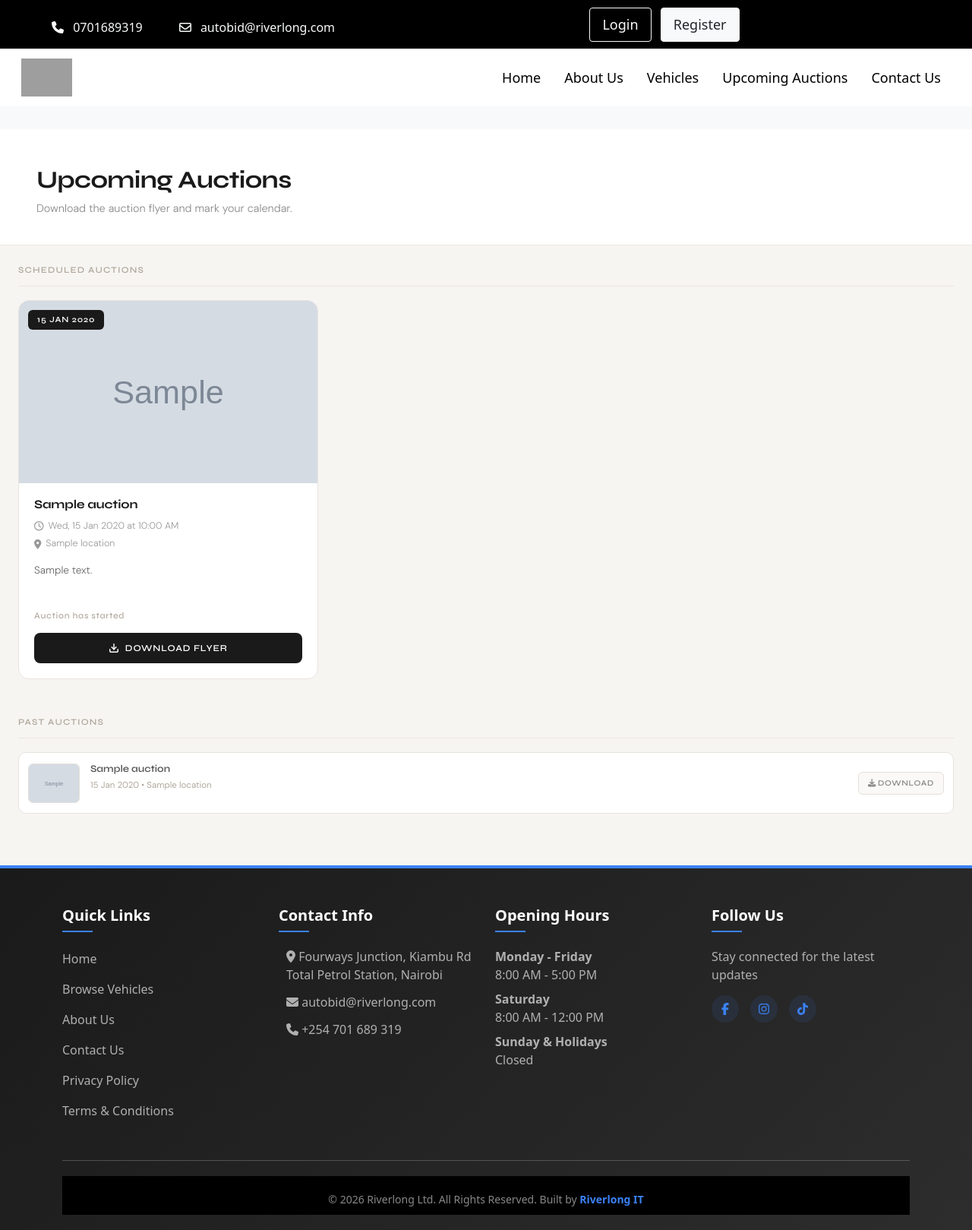
After one commit to martinmbogo-254/Autobid-Deployed, a Django app: template vehicles/templates/vehicles/upcoming_auctions.html in a window 1280 px wide. The commit adds this page. Shown: the whole page at 76% size. Run offline with Django 5.2, Linux system fonts and the light colour scheme; the template is opened without the code that fills it: most values are stand-ins (such as "Sample title", 1, 10 or a date in 2020); grey boxes marked "Sample" are stand-in pictures; some libraries are stand-ins or nearby versions; grey boxes are pictures that could not be loaded.

Commit message:
Added Upcoming auctions functionality

```diff
--- /dev/null
+++ b/vehicles/static/vehicles/css/upcomingauctions.css
@@ -0,0 +1,295 @@
+@import url('https://fonts.googleapis.com/css2?family=Syne:wght@500;600;700&family=DM+Sans:wght@300;400;500&display=swap');
+
+.auctions-page {
+    font-family: 'DM Sans', sans-serif;
+    background: #f7f5f2;
+    min-height: 80vh;
+    padding-bottom: 60px;
+}
+
+/* ── Header ── */
+.auctions-header {
+    background: #fff;
+    border-bottom: 1px solid #ebe8e3;
+    padding: 48px 24px 36px;
+}
+.auctions-eyebrow {
+    font-family: 'Syne', sans-serif;
+    font-size: 0.72rem;
+    font-weight: 600;
+    letter-spacing: 0.12em;
+    text-transform: uppercase;
+    color: #b0a89c;
+    margin-bottom: 8px;
+}
+.auctions-title {
+    font-family: 'Syne', sans-serif;
+    font-size: 2rem;
+    font-weight: 700;
+    color: #1a1a1a;
+    margin: 0 0 8px;
+    letter-spacing: -0.02em;
+}
+.auctions-sub {
+    font-size: 0.9rem;
+    color: #888;
+    font-weight: 300;
+    margin: 0;
+}
+
+/* ── Section label ── */
+.section-label {
+    font-family: 'Syne', sans-serif;
+    font-size: 0.72rem;
+    font-weight: 600;
+    letter-spacing: 0.1em;
+    text-transform: uppercase;
+    color: #b0a89c;
+    margin-bottom: 18px;
+    padding-bottom: 12px;
+    border-bottom: 1px solid #ebe8e3;
+}
+
+/* ── Auction Card ── */
+.auction-card {
+    background: #fff;
+    border: 1px solid #e8e4df;
+    border-radius: 14px;
+    overflow: hidden;
+    transition: box-shadow 0.2s ease, transform 0.2s ease;
+    height: 100%;
+    display: flex;
+    flex-direction: column;
+    margin-bottom: 24px;
+}
+.auction-card:hover {
+    box-shadow: 0 8px 32px rgba(0,0,0,0.09);
+    transform: translateY(-3px);
+}
+
+.auction-img-wrap {
+    position: relative;
+    overflow: hidden;
+    cursor: zoom-in;
+}
+.auction-img {
+    width: 100%;
+    height: 240px;
+    object-fit: cover;
+    display: block;
+    transition: transform 0.3s ease;
+}
+.auction-card:hover .auction-img { transform: scale(1.03); }
+
+.auction-date-badge {
+    position: absolute;
+    top: 12px;
+    left: 12px;
+    background: #1a1a1a;
+    color: #fff;
+    font-family: 'Syne', sans-serif;
+    font-size: 0.68rem;
+    font-weight: 600;
+    letter-spacing: 0.08em;
+    text-transform: uppercase;
+    padding: 5px 12px;
+    border-radius: 6px;
+}
+
+.auction-card-body {
+    padding: 18px 20px 20px;
+    display: flex;
+    flex-direction: column;
+    flex: 1;
+}
+
+.auction-card-title {
+    font-family: 'Syne', sans-serif;
+    font-size: 1rem;
+    font-weight: 700;
+    color: #1a1a1a;
+    margin: 0 0 8px;
+    letter-spacing: -0.01em;
+    line-height: 1.3;
+}
+
+.auction-meta {
+    font-size: 0.78rem;
+    color: #999;
+    font-weight: 300;
+    margin-bottom: 5px;
+    display: flex;
+    align-items: center;
+    gap: 6px;
+}
+.auction-meta i { color: #c0b8b0; font-size: 0.72rem; }
+
+.auction-desc {
+    font-size: 0.85rem;
+    color: #666;
+    font-weight: 300;
+    line-height: 1.6;
+    margin: 10px 0 16px;
+    flex: 1;
+}
+
+/* Countdown */
+.auction-countdown {
+    font-family: 'Syne', sans-serif;
+    font-size: 0.72rem;
+    font-weight: 600;
+    letter-spacing: 0.06em;
+    color: #d94f4f;
+    margin-bottom: 14px;
+    display: flex;
+    align-items: center;
+    gap: 6px;
+}
+.countdown-dot {
+    width: 6px;
+    height: 6px;
+    background: #d94f4f;
+    border-radius: 50%;
+    flex-shrink: 0;
+    animation: blink 1.2s ease-in-out infinite;
+}
+@keyframes blink {
+    0%, 100% { opacity: 1; }
+    50%       { opacity: 0.2; }
+}
+
+/* Download button */
+.btn-download {
+    font-family: 'Syne', sans-serif;
+    font-weight: 600;
+    font-size: 0.75rem;
+    letter-spacing: 0.07em;
+    text-transform: uppercase;
+    background: #1a1a1a;
+    color: #fff;
+    border: none;
+    border-radius: 8px;
+    padding: 11px 18px;
+    display: inline-flex;
+    align-items: center;
+    justify-content: center;
+    gap: 8px;
+    text-decoration: none;
+    width: 100%;
+    transition: opacity 0.18s ease;
+}
+.btn-download:hover { opacity: 0.8; color: #fff; text-decoration: none; }
+
+/* ── Empty state ── */
+.empty-auctions {
+    text-align: center;
+    padding: 64px 24px;
+    background: #fff;
+    border: 1px solid #ebe8e3;
+    border-radius: 14px;
+    color: #c0b8b0;
+}
+.empty-auctions svg { margin-bottom: 14px; }
+.empty-auctions p   { font-size: 0.9rem; margin: 0; }
+
+/* ── Past auctions ── */
+.past-row {
+    background: #fff;
+    border: 1px solid #e8e4df;
+    border-radius: 10px;
+    display: flex;
+    align-items: center;
+    gap: 14px;
+    padding: 12px;
+    margin-bottom: 8px;
+    transition: background 0.15s ease;
+}
+.past-row:hover { background: #faf9f7; }
+
+.past-thumb {
+    width: 68px;
+    height: 52px;
+    object-fit: cover;
+    border-radius: 6px;
+    border: 1px solid #e4e0da;
+    flex-shrink: 0;
+}
+
+.past-info { flex: 1; min-width: 0; }
+.past-title {
+    font-family: 'Syne', sans-serif;
+    font-size: 0.82rem;
+    font-weight: 600;
+    color: #555;
+    white-space: nowrap;
+    overflow: hidden;
+    text-overflow: ellipsis;
+    margin-bottom: 2px;
+}
+.past-date { font-size: 0.72rem; color: #b0a89c; }
+
+.btn-past-dl {
+    font-family: 'Syne', sans-serif;
+    font-size: 0.65rem;
+    font-weight: 600;
+    letter-spacing: 0.06em;
+    text-transform: uppercase;
+    background: #faf9f7;
+    border: 1px solid #e4e0da;
+    color: #888;
+    border-radius: 6px;
+    padding: 6px 12px;
+    text-decoration: none;
+    white-space: nowrap;
+    flex-shrink: 0;
+    transition: all 0.15s ease;
+}
+.btn-past-dl:hover { background: #1a1a1a; color: #fff; border-color: #1a1a1a; text-decoration: none; }
+
+/* ── Lightbox ── */
+#auc-lightbox {
+    position: fixed;
+    inset: 0;
+    background: rgba(0,0,0,0.92);
+    z-index: 2000;
+    display: flex;
+    align-items: center;
+    justify-content: center;
+    opacity: 0;
+    pointer-events: none;
+    transition: opacity 0.25s ease;
+    padding: 16px;
+}
+#auc-lightbox.open { opacity: 1; pointer-events: all; }
+
+#auc-lb-img {
+    max-width: 90vw;
+    max-height: 88vh;
+    object-fit: contain;
+    border-radius: 8px;
+    box-shadow: 0 24px 64px rgba(0,0,0,0.6);
+}
+
+.auc-lb-close {
+    position: fixed;
+    top: 18px;
+    right: 18px;
+    width: 38px;
+    height: 38px;
+    border-radius: 50%;
+    background: rgba(255,255,255,0.12);
+    border: 1px solid rgba(255,255,255,0.2);
+    color: #fff;
+    cursor: pointer;
+    display: flex;
+    align-items: center;
+    justify-content: center;
+    transition: background 0.15s ease;
+    z-index: 2001;
+}
+.auc-lb-close:hover { background: rgba(255,255,255,0.25); }
+
+@media (max-width: 768px) {
+    .auctions-header { padding: 32px 16px 24px; }
+    .auction-img { height: 200px; }
+}
--- a/vehicles/templates/vehicles/base.html
+++ b/vehicles/templates/vehicles/base.html
@@ -184,6 +184,9 @@
                         <li class="nav-item">
                             <a class="nav-link" href="{% url 'available_vehicles' %}">Vehicles</a>
                         </li>
+                         <li class="nav-item">
+                            <a class="nav-link" href="{% url 'upcoming_auctions' %}">Upcoming Auctions</a>
+                        </li>
                         <li class="nav-item">
                             <a class="nav-link" href="{% url 'contactus' %}">Contact Us</a>
                         </li>
--- /dev/null
+++ b/vehicles/templates/vehicles/upcoming_auctions.html
@@ -0,0 +1,163 @@
+{% extends 'vehicles/base.html' %}
+{% load static %}
+
+{% block title %}Upcoming Auctions | Riverlong Autobid{% endblock %}
+
+{% block extra_css %}
+{% endblock %}
+
+{% block content %}
+<div class="auctions-page">
+    <link rel="stylesheet" href="{% static 'vehicles/css/upcomingauctions.css' %}">
+
+    <div class="auctions-header">
+        <div class="container-fluid px-4">
+<!--            <p class="auctions-eyebrow">Riverlong Autobid</p>-->
+            <h1 class="auctions-title">Upcoming Auctions</h1>
+            <p class="auctions-sub">Download the auction flyer and mark your calendar.</p>
+        </div>
+    </div>
+
+    <div class="container-fluid px-4 mt-4">
+
+        <!-- Upcoming -->
+        <p class="section-label">Scheduled Auctions</p>
+
+        {% if auctions %}
+        <div class="row">
+            {% for auction in auctions %}
+            <div class="col-md-4 col-sm-6">
+                <div class="auction-card">
+
+                    <div class="auction-img-wrap"
+                         onclick="openLightbox('{{ auction.image.url }}')">
+                        <img src="{{ auction.image.url }}"
+                             alt="{{ auction.title }}"
+                             class="auction-img"
+                             loading="lazy">
+                        <span class="auction-date-badge">{{ auction.auction_date|date:"d M Y" }}</span>
+                    </div>
+
+                    <div class="auction-card-body">
+                        <h3 class="auction-card-title">{{ auction.title }}</h3>
+
+                        <p class="auction-meta">
+                            <i class="fa-regular fa-clock"></i>
+                            {{ auction.auction_date|date:"D, d M Y \a\t g:i A" }}
+                        </p>
+                        {% if auction.location %}
+                        <p class="auction-meta">
+                            <i class="fa-solid fa-location-dot"></i>
+                            {{ auction.location }}
+                        </p>
+                        {% endif %}
+
+                        {% if auction.description %}
+                        <p class="auction-desc">{{ auction.description }}</p>
+                        {% endif %}
+
+                        <div class="auction-countdown"
+                             data-date="{{ auction.auction_date|date:'Y-m-d H:i:s' }}">
+                            <span class="countdown-dot"></span>
+                            <span class="countdown-text">Loading…</span>
+                        </div>
+
+                        <a href="{% url 'download_auction_flyer' auction.pk %}"
+                           class="btn-download">
+                            <svg width="14" height="14" viewBox="0 0 24 24" fill="none" stroke="currentColor" stroke-width="2.5" stroke-linecap="round">
+                                <path d="M21 15v4a2 2 0 0 1-2 2H5a2 2 0 0 1-2-2v-4"/>
+                                <polyline points="7 10 12 15 17 10"/>
+                                <line x1="12" y1="15" x2="12" y2="3"/>
+                            </svg>
+                            Download Flyer
+                        </a>
+                    </div>
+
+                </div>
+            </div>
+            {% endfor %}
+        </div>
+
+        {% else %}
+        <div class="empty-auctions">
+            <svg width="44" height="44" viewBox="0 0 24 24" fill="none" stroke="currentColor" stroke-width="1.2" stroke-linecap="round">
+                <rect x="3" y="4" width="18" height="18" rx="2"/>
+                <line x1="16" y1="2" x2="16" y2="6"/>
+                <line x1="8"  y1="2" x2="8"  y2="6"/>
+                <line x1="3"  y1="10" x2="21" y2="10"/>
+            </svg>
+            <p>No upcoming auctions at the moment. Check back soon.</p>
+        </div>
+        {% endif %}
+
+        <!-- Past Auctions -->
+        {% if past_auctions %}
+        <p class="section-label mt-5">Past Auctions</p>
+        {% for auction in past_auctions %}
+        <div class="past-row">
+            <img src="{{ auction.image.url }}" alt="{{ auction.title }}" class="past-thumb">
+            <div class="past-info">
+                <p class="past-title">{{ auction.title }}</p>
+                <p class="past-date">
+                    {{ auction.auction_date|date:"d M Y" }}
+                    {% if auction.location %}&bull; {{ auction.location }}{% endif %}
+                </p>
+            </div>
+            <a href="{% url 'download_auction_flyer' auction.pk %}" class="btn-past-dl">
+                <i class="fa-solid fa-download"></i> Download
+            </a>
+        </div>
+        {% endfor %}
+        {% endif %}
+
+    </div>
+</div>
+
+<!-- Lightbox -->
+<div id="auc-lightbox" onclick="closeLightbox()">
+    <button class="auc-lb-close" onclick="closeLightbox()" aria-label="Close">
+        <svg width="16" height="16" viewBox="0 0 24 24" fill="none" stroke="currentColor" stroke-width="2.5" stroke-linecap="round">
+            <line x1="18" y1="6" x2="6" y2="18"/><line x1="6" y1="6" x2="18" y2="18"/>
+        </svg>
+    </button>
+    <img id="auc-lb-img" src="" alt="Auction flyer">
+</div>
+
+<script>
+// ── Lightbox ──────────────────
+function openLightbox(src) {
+    document.getElementById('auc-lb-img').src = src;
+    document.getElementById('auc-lightbox').classList.add('open');
+    document.body.style.overflow = 'hidden';
+}
+function closeLightbox() {
+    document.getElementById('auc-lightbox').classList.remove('open');
+    document.body.style.overflow = '';
+}
+document.addEventListener('keydown', function(e) {
+    if (e.key === 'Escape') closeLightbox();
+});
+
+// ── Live countdown per card ───
+document.querySelectorAll('.auction-countdown').forEach(function(el) {
+    const target = new Date(el.dataset.date).getTime();
+
+    function tick() {
+        const diff = target - Date.now();
+        if (diff <= 0) {
+            el.innerHTML = '<span style="color:#b0a89c;font-weight:400;">Auction has started</span>';
+            return;
+        }
+        const d = Math.floor(diff / 86400000);
+        const h = Math.floor((diff % 86400000) / 3600000);
+        const m = Math.floor((diff % 3600000)  / 60000);
+        const s = Math.floor((diff % 60000)    / 1000);
+        el.querySelector('.countdown-text').textContent =
+            (d > 0 ? d + 'd ' : '') + h + 'h ' + m + 'm ' + s + 's remaining';
+    }
+
+    tick();
+    setInterval(tick, 1000);
+});
+</script>
+{% endblock content %}
--- a/vehicles/urls.py
+++ b/vehicles/urls.py
@@ -46,6 +46,8 @@ urlpatterns = [
     path('my-bids/',views.awarded_bids,name='awarded_bids'),
     path('payment-confirmation/submit/',views.submit_payment_confirmation, name='submit_payment_confirmation'),
 
+    path('upcomingauctions/',views.upcoming_auctions,name='upcoming_auctions'),
+    path('upcomingauctions/<int:pk>/download/', views.download_auction_flyer, name='download_auction_flyer'),
 
 
 ]
```
Also changed, not shown: auctions/settings.py (+2 -5 lines), vehicles/admin.py (+132 -9 lines), vehicles/models.py (+50 -0 lines), vehicles/templates/vehicles/home.html (+4 -3 lines), vehicles/views.py (+41 -1 lines), vehicles/migrations/0003_upcomingauction.py (added), vehicles/migrations/0004_remove_upcomingauction_location.py (added), vehicles/migrations/0005_upcomingauction_disapproved_at_and_more.py (added).
